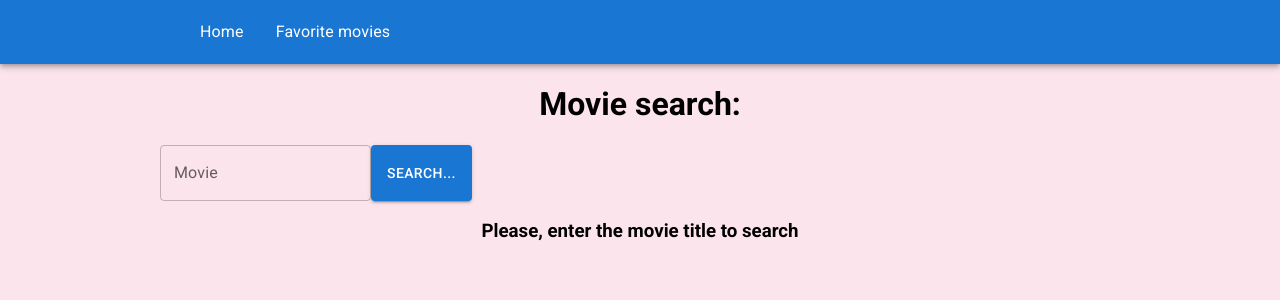
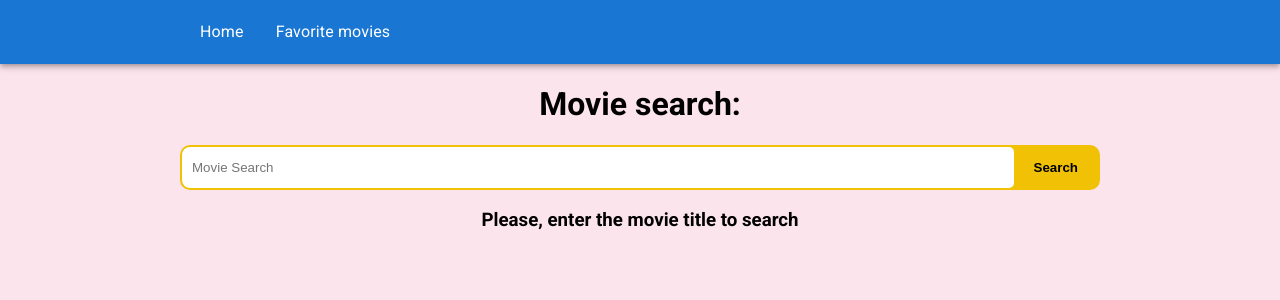
Before and after one commit to Kirill222/react_test_sigp, a React (Create React App) app: page / in a window 1280 px wide. Shown: the top 300 px of the page. Built offline with nearby package versions, Linux system fonts and the light colour scheme.

Commit message:
New yandex-like search bar with use of styled-components

```diff
--- a/package.json
+++ b/package.json
@@ -19,6 +19,7 @@
     "react-scripts": "5.0.0",
     "redux": "^4.1.2",
     "redux-saga": "^1.1.3",
+    "styled-components": "^5.3.3",
     "web-vitals": "^2.1.3"
   },
   "scripts": {
--- a/src/App.css
+++ b/src/App.css
@@ -1,5 +1,12 @@
+* {
+  box-sizing: border-box;
+}
+
 .App {
   text-align: center;
+  max-width: 960px;
+  padding: 0 20px;
+  margin: 0 auto;
 }
 
 body {
--- a/src/App.js
+++ b/src/App.js
@@ -15,14 +15,16 @@ function App() {
   console.log(totalResults, numberOfPages, movies)
 
   return (
+    <>
+      <ResponsiveAppBar />
       <div className='App'>
-      <ResponsiveAppBar />
         <Routes>
           <Route path='/' element={<MovieSearch movies={movies} />} />
           <Route path='/details/:movieId' element={<MovieDetails />} />
           <Route path='/favorite' element={<FavoriteMovies />} />
         </Routes>
       </div>
+    </>
   )
 }
 
--- a/src/components/SearchBar.css
+++ /dev/null
@@ -1,13 +0,0 @@
-.search-bar {
-  display: flex;
-  justify-content: space-between;
-  max-width: 960px;
-  margin: 0 auto;
-}
-
-@media screen and (max-width: 768px) {
-  .search-elements {
-    display: flex;
-    flex-direction: column;
-  }
-}
--- a/src/components/SearchBar.jsx
+++ /dev/null
@@ -1,42 +0,0 @@
-import { useState } from 'react'
-import TextField from '@mui/material/TextField'
-import Button from '@mui/material/Button'
-import './SearchBar.css'
-
-import { useSelector, useDispatch } from 'react-redux'
-
-export const SearchBar = () => {
-  const dispatch = useDispatch()
-  const totalResults = useSelector((state) => state.searchResult.totalResults)
-
-  const [inputValue, setInputValue] = useState('')
-
-  const handleInputChange = (e) => {
-    setInputValue(e.target.value)
-  }
-
-  const onSubmitHandler = (e) => {
-    e.preventDefault()
-    dispatch({ type: 'LOAD_DATA_ON_REQUEST', payload: inputValue })
-  }
-
-  return (
-    <div className='search-bar'>
-      <form onSubmit={onSubmitHandler} className='search-elements'>
-        <TextField
-          id='outlined-basic'
-          label='Movie'
-          variant='outlined'
-          value={inputValue}
-          onChange={handleInputChange}
-        />
-        <Button type='submit' variant='contained' sx={{ height: '100%' }}>
-          Search...
-        </Button>
-      </form>
-      {totalResults && (
-        <p>{`${totalResults} items found that suit your search request`}</p>
-      )}
-    </div>
-  )
-}
--- /dev/null
+++ b/src/components/SearchForm.jsx
@@ -0,0 +1,30 @@
+import { SearchFormElement, SearchInput, SearchButton } from './TestFormStyles'
+
+import { useState } from 'react'
+import { useSelector, useDispatch } from 'react-redux'
+
+export const SearchForm = () => {
+  const dispatch = useDispatch()
+  const [inputValue, setInputValue] = useState('')
+
+  const handleInputChange = (e) => {
+    setInputValue(e.target.value)
+  }
+
+  const onSubmitHandler = (e) => {
+    e.preventDefault()
+    dispatch({ type: 'LOAD_DATA_ON_REQUEST', payload: inputValue })
+  }
+
+  return (
+    <SearchFormElement onSubmit={onSubmitHandler}>
+      <SearchInput
+        type='text'
+        placeholder='Movie Search'
+        value={inputValue}
+        onChange={handleInputChange}
+      />
+      <SearchButton type='submit'>Search</SearchButton>
+    </SearchFormElement>
+  )
+}
--- /dev/null
+++ b/src/components/TestFormStyles.js
@@ -0,0 +1,39 @@
+import styled from 'styled-components'
+
+export const SearchFormElement = styled.form`
+  width: 100%;
+  border: 2px solid #f0c104;
+  height: 45px;
+  border-radius: 10px;
+  background: #f0c104;
+  overflow: hidden;
+
+  display: flex;
+  justify-content: space-between;
+`
+
+export const SearchInput = styled.input`
+  display: block;
+  height: 100%;
+  border-radius: 5px;
+  border: none;
+  padding-left: 10px;
+  flex-grow: 1;
+
+  &:focus {
+    outline: none;
+  }
+`
+
+export const SearchButton = styled.button`
+  padding: 10px 20px;
+  background: #f0c104;
+  border: none;
+  font-weight: bold;
+  transition: background 200ms ease-in-out;
+
+  &:hover {
+    background: #dcad00;
+    cursor: pointer;
+  }
+`
--- a/src/pages/MovieSearch.jsx
+++ b/src/pages/MovieSearch.jsx
@@ -1,8 +1,9 @@
 import React from 'react'
-import { SearchBar } from '../components/SearchBar'
 import { SearchResultList } from '../components/SearchResultList'
 import Pagination from '../components/Pagination'
 import { useSelector } from 'react-redux'
+
+import { SearchForm } from '../components/SearchForm'
 
 export const MovieSearch = () => {
   const movies = useSelector((state) => state.searchResult.Search)
@@ -10,7 +11,8 @@ export const MovieSearch = () => {
   return (
     <div>
       <h1>Movie search:</h1>
-      <SearchBar />
+
+      <SearchForm />
       {movies ? (
         <div>
           <SearchResultList movies={movies} />
```
Also changed, not shown: 1 other file (tests, documents, lock files or other folders). Lines whose indentation alone changed are shown as unchanged.
